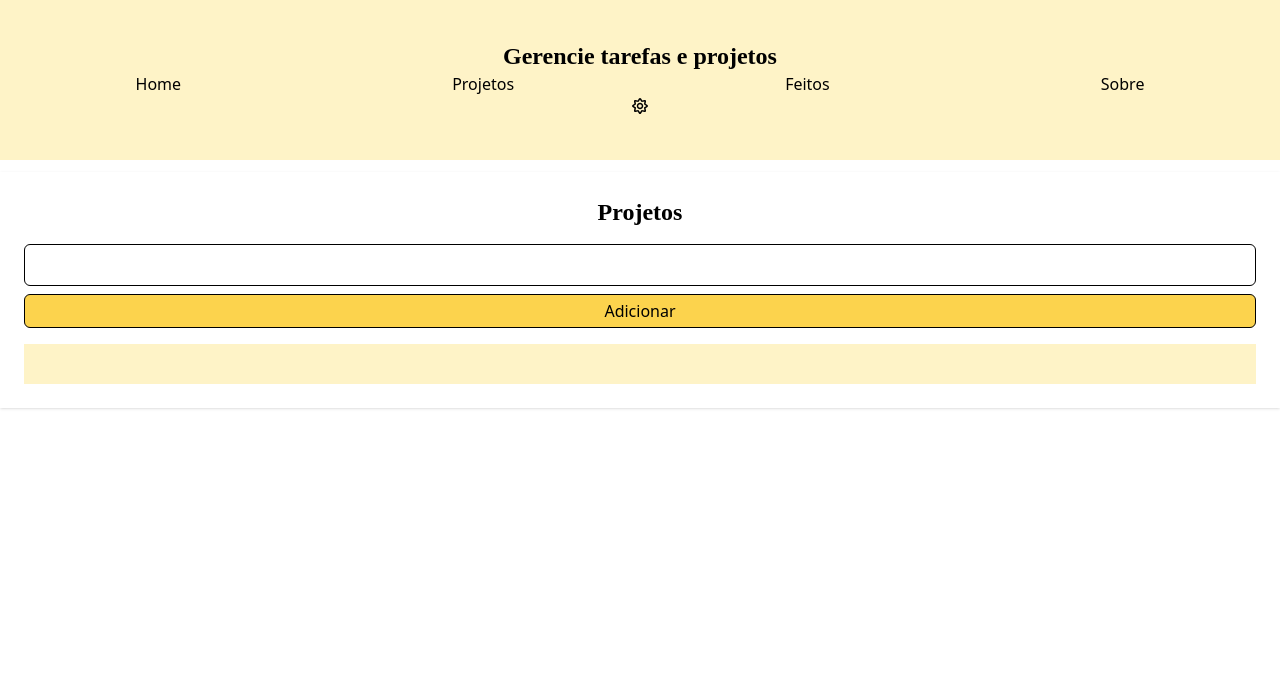
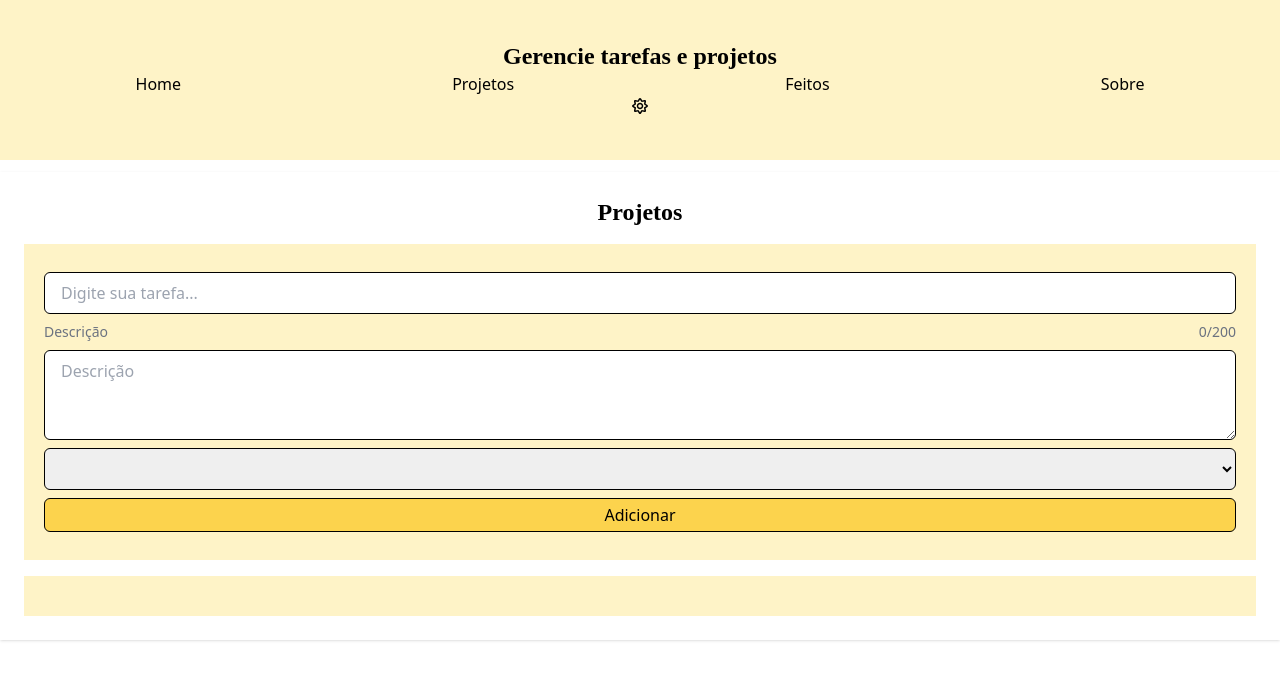
Before and after one commit to Bianca2703/Gerenciador-de-Tarefas-Web-Service, a React (Vite) app in the folder my-react-app/: page /projects in a window 1280 px wide. Shown: the top 680 px of the page. Built offline with nearby package versions, Linux system fonts and the light colour scheme.

Commit message:
Adiciona novos inputs aos Forms e separa responsabilidades do ProjectForm para GlobalProvider

```diff
--- a/my-react-app/package.json
+++ b/my-react-app/package.json
@@ -10,11 +10,14 @@
     "preview": "vite preview"
   },
   "dependencies": {
+    "@hookform/resolvers": "^5.2.2",
     "react": "^19.2.0",
     "react-dom": "^19.2.0",
+    "react-hook-form": "^7.71.2",
     "react-icons": "^5.5.0",
     "react-router-dom": "^7.13.1",
-    "uuid": "^10.0.0"
+    "uuid": "^10.0.0",
+    "zod": "^4.3.6"
   },
   "devDependencies": {
     "@eslint/js": "^9.39.1",
--- a/my-react-app/src/Contexts/GlobalProvider.jsx
+++ b/my-react-app/src/Contexts/GlobalProvider.jsx
@@ -26,21 +26,29 @@ function GlobalProvider({ children }) {
       return task;
     });
     setTasks(newTasks);
-    }
+  }
 
-    //mantém só as tarefas cujo id é diferente do id que eu quero deletar
-    /*const newTasks = tasks.filter((task) => task.id != taskId);
+  //mantém só as tarefas cujo id é diferente do id que eu quero deletar
+  /*const newTasks = tasks.filter((task) => task.id != taskId);
     setTasks(newTasks);*/
 
   //recupera os itens
   useEffect(() => {
     const saveTasks = localStorage.getItem("tasks");
+    const savedProject = localStorage.getItem("projects");
 
-    saveTasks ? setTasks(JSON.parse(saveTasks)) : [];
+    if (saveTasks) {
+      setTasks(JSON.parse(saveTasks));
+    }
+
+    if (savedProject) {
+      setProjects(JSON.parse(savedProject));
+    } //se savedProject existir, então execute setproject. Se não, não faça nada.
+
     setIsLoaded(true);
   }, []);
 
-  //salva os itens
+  //salva as tasks
   useEffect(() => {
     if (!isLoaded) {
       //se for false não continua
@@ -48,6 +56,14 @@ function GlobalProvider({ children }) {
     }
     localStorage.setItem("tasks", JSON.stringify(tasks));
   }, [tasks, isLoaded]);
+
+  //salva os itens todas vez que projects e isLoaded mudar
+  useEffect(() => {
+    if (!isLoaded) {
+      return;
+    }
+    localStorage.setItem("projects", JSON.stringify(projects));
+  }, [projects, isLoaded]);
 
   return (
     <GlobalContext.Provider
--- a/my-react-app/src/components/ProjectForm.jsx
+++ b/my-react-app/src/components/ProjectForm.jsx
@@ -1,43 +1,119 @@
 import { useContext, useState } from "react";
 import { GlobalContext } from "../Contexts/GlobalContext";
 import { v4 } from "uuid";
+import { useForm } from "react-hook-form";
+import { z } from "zod";
+import { zodResolver } from "@hookform/resolvers/zod";
 
 function ProjectForm() {
   const { projects, setProjects } = useContext(GlobalContext);
-  const [title, setTitle] = useState("");
-  const [description, setDescription] = useState("");
+  const [sucess, setSucess] = useState(false);
 
-  //Previne comportamento padrão do form de regarregar a página cada vez que o dado é enviado
-  function handleSubmit(event) {
-    event.preventDefault();
-    onAddClick(title, description);
-    setTitle("");
+  const schema = z.object({
+    titulo: z.string().min(3, "Mínimo 3 caracteres"),
+    descricao: z
+      .string()
+      .min(1, "Descrição insuficiente")
+      .max(200, "Máximo 200 caracteres"),
+    categoria: z.enum(
+      ["trabalho", "pessoal", "estudo"],
+      "Escolha uma das opções válidas",
+    ),
+  });
+
+  const {
+    register,
+    handleSubmit,
+    reset,
+    watch,
+    formState: { errors },
+  } = useForm({
+    resolver: zodResolver(schema),
+    mode: "onBlur",
+    reValidateMode: "onChange",
+  }); //valida quando o usuário sai do campo
+
+  const onSubmit = (data) => onAddClick(data);
+
+  //Adiciona novo Projeto e muda estado de projects
+  function onAddClick(data) {
+    const newProjectAdd = {
+      id: v4(),
+      title: data.titulo,
+      description: data.descricao,
+      category: data.categoria,
+      isCompleted: false,
+    };
+    setProjects([...projects, newProjectAdd]);
+    setSucess(true);
+    reset();
+
+    setTimeout(() => setSucess(false), 2000);
   }
 
-  //Adiciona novo Projeto e muda estado de projects
-  function onAddClick() {
-    const newProjectAdd = {
-      id: v4(),
-      title,
-      isCompleted: false,
-      description,
-    };
-    setProjects([...projects, newProjectAdd]);
-  }
+  const descricaoValue = watch("descricao", ""); //diz qual o valor atual do campo descricao
+  return (
+    <form
+      onSubmit={handleSubmit(onSubmit)}
+      className="bg-amber-100 dark:bg-amber-500 flex flex-col gap-2 py-7 p-5"
+    >
+      <input
+        {...register("titulo")}
+        type="text"
+        placeholder="Digite sua tarefa..."
+        className={`border rounded-md px-4 py-2
+          ${
+            errors.titulo
+              ? "border-red-500 focus:ring-2 focus:ring-red-400"
+              : "border-black dark:border-slate-400"
+          } `}
+      />
+      {errors.titulo && (
+        <p className="text-red-500 bg-red-500/20">{errors.titulo.message}</p>
+      )}
 
-  return (
-    <form onSubmit={handleSubmit} className="flex flex-col gap-2">
-      <input
-        className="border border-black dark:border-slate-400 rounded-md px-4 py-2 "
-        type="text"
-        value={title}
-        onChange={
-          (event) =>
-            setTitle(
-              event.target.value,
-            ) /**"valor do input que o usuário acabou de editar" */
-        }
+      <div className="flex justify-between text-sm text-gray-500">
+        <span>Descrição</span>
+        <span>{descricaoValue.length}/200</span>
+      </div>
+      <textarea
+        {...register("descricao")}
+        rows="3"
+        cols="40"
+        placeholder="Descrição"
+        className={`border rounded-md px-4 py-2
+          ${
+            errors.descricao
+              ? "border-red-500 focus:ring-2 focus:ring-red-400"
+              : "border-black dark:border-slate-400"
+          } `}
       />
+      {errors.descricao && (
+        <p className="text-red-500 bg-red-500/20">{errors.descricao.message}</p>
+      )}
+      <select
+        {...register("categoria")}
+        className={`border rounded-md px-4 py-2
+          ${
+            errors.categoria
+              ? "border-red-500 focus:ring-2 focus:ring-red-400"
+              : "border-black dark:border-slate-400"
+          } `}
+      >
+        <option value=""></option>
+        <option value="trabalho">Trabalho</option>
+        <option value="pessoal">Pessoal</option>
+        <option value="estudo">Estudo</option>
+      </select>
+      {errors.categoria && (
+        <p className="text-red-500 bg-red-500/20">{errors.categoria.message}</p>
+      )}
+
+      {sucess && (
+        <p className="text-green-600 bg-green-100 border border-green-300 rounded p-2 text-sm">
+          Projeto criado com sucesso
+        </p>
+      )}
       <button className="border border-black dark:border-slate-400 bg-amber-300 dark:bg-amber-700 rounded-md py-1">
         Adicionar
       </button>
--- a/my-react-app/src/components/ProjectList.jsx
+++ b/my-react-app/src/components/ProjectList.jsx
@@ -3,23 +3,7 @@ import ProjectItem from "./ProjectItem";
 import { GlobalContext } from "../Contexts/GlobalContext";
 
 function ProjectList() {
-  const { projects, setProjects } = useContext(GlobalContext);
-  const [isLoaded, setIsLoaded] = useState(false);
-
-  //Recupera os itens salvos
-  useEffect(() => {
-    const savedProject = localStorage.getItem("projects");
-    savedProject ? setProjects(JSON.parse(savedProject)) : []; //se savedProject existir, então execute setproject. Se não, não faça nada.
-    setIsLoaded(true);
-  }, []);
-
-  //salva os itens todas vez que projects e isLoaded mudar
-  useEffect(() => {
-    if (!isLoaded) {
-      return;
-    }
-    localStorage.setItem("projects", JSON.stringify(projects));
-  }, [projects, isLoaded]);
+  const { projects } = useContext(GlobalContext);
 
   return (
     <ul>
--- a/my-react-app/src/components/TaskForm.jsx
+++ b/my-react-app/src/components/TaskForm.jsx
@@ -2,30 +2,62 @@ import { useEffect, useState } from "react";
 import { v4 } from "uuid";
 import { useContext } from "react";
 import { GlobalContext } from "../Contexts/GlobalContext";
+import { useForm } from "react-hook-form";
+import { z } from "zod";
+import { zodResolver } from "@hookform/resolvers/zod";
 
 function TaskForm({ projectId }) {
   const { tasks, setTasks } = useContext(GlobalContext);
-  const [title, setTitle] = useState("");
+  const [sucess, setSucess] = useState(false);
+
+  const schema = z.object({
+    titulo: z.string().min(3, "Mínimo 3 caracteres"),
+    descricao: z
+      .string()
+      .min(1, "Descrição insuficiente")
+      .max(200, "Máximo 200 caracteres"),
+    categoria: z.enum(
+      ["trabalho", "pessoal", "estudo"],
+      "Escolha uma das opções válidas",
+    ),
+  });
+
+  const {
+    register,
+    handleSubmit,
+    reset,
+    watch,
+    formState: { errors },
+  } = useForm({
+    resolver: zodResolver(schema),
+    mode: "onBlur",
+    reValidateMode: "onChange",
+  }); //valida quando o usuário sai do campo
+
+  const onSubmit = (data) => onSubmitTask(data);
 
   //Cria nova tarefa e muda o estado
-  function onSubmitTask(title) {
+  function onSubmitTask(data) {
     //chamada dentro do hanldesubmit
     const newTaskAdd = {
       id: v4(),
-      title,
+      title: data.titulo,
+      descricao: data.descricao,
+      categoria: data.categoria,
       isCompleted: false,
       isDeleted: false,
       ...(projectId && { projectId }), //Só adiciona projectId se existir
     };
     setTasks((prevTasks) => [...prevTasks, newTaskAdd]);
+    setSucess(true);
+    reset();
+
+    setTimeout(() => {
+      setSucess(false);
+    }, 2000);
   }
 
-  //Impede comportamento padrão do form de recarregar a página
-  function handleSubmit(event) {
-    event.preventDefault();
-    onSubmitTask(title);
-    setTitle("");
-  }
+  const descricaoValue = watch("descricao", "");
 
   //Quantidade de tarefas pendentes
   const pendingTasks = tasks.filter(
@@ -39,32 +71,67 @@ function TaskForm({ projectId }) {
 
   return (
     <form
-      onSubmit={handleSubmit}
+      onSubmit={handleSubmit(onSubmit)}
       className="bg-amber-100 dark:bg-amber-500 flex flex-col gap-2 py-7 p-5"
     >
       <input
+        {...register("titulo")}
         type="text"
         placeholder="Digite sua tarefa..."
-        className="border border-black dark:border-slate-400 rounded-md px-4 py-2 "
-        value={title}
-        onChange={
-          (event) =>
-            setTitle(
-              event.target.value,
-            ) /**"valor do input que o usuário acabou de editar" */
-        }
+        className={`border rounded-md px-4 py-2
+          ${
+            errors.titulo
+              ? "border-red-500 focus:ring-2 focus:ring-red-400"
+              : "border-black dark:border-slate-400"
+          } `}
+      />
+      {errors.titulo && (
+        <p className="text-red-500 bg-red-500/20">{errors.titulo.message}</p>
+      )}
 
+      <div className="flex justify-between text-sm text-gray-500">
+        <span>Descrição</span>
+        <span>{descricaoValue.length}/200</span>
+      </div>
+      <textarea
+        {...register("descricao")}
+        rows="3"
+        cols="40"
+        placeholder="Descrição"
+        className={`border rounded-md px-4 py-2
+          ${
+            errors.descricao
+              ? "border-red-500 focus:ring-2 focus:ring-red-400"
+              : "border-black dark:border-slate-400"
+          } `}
       />
+      {errors.descricao && (
+        <p className="text-red-500 bg-red-500/20">{errors.descricao.message}</p>
+      )}
 
-      <input type="text"
-      placeholder="Descrição"
-      className="border border-black dark:border-slate-400 rounded-md px-4 py-2 "
-      />
+      <select
+        {...register("categoria")}
+        className={`border rounded-md px-4 py-2
+          ${
+            errors.categoria
+              ? "border-red-500 focus:ring-2 focus:ring-red-400"
+              : "border-black dark:border-slate-400"
+          } `}
+      >
+        <option value=""></option>
+        <option value="trabalho">Trabalho</option>
+        <option value="pessoal">Pessoal</option>
+        <option value="estudo">Estudo</option>
+      </select>
+      {errors.categoria && (
+        <p className="text-red-500 bg-red-500/20">{errors.categoria.message}</p>
+      )}
 
-      <input type="text"
-      placeholder="Categoria"
-      className="border border-black dark:border-slate-400 rounded-md px-4 py-2 "
-       />
+      {sucess && (
+        <p className="text-green-600 bg-green-100 border border-green-300 rounded p-2 text-sm">
+          Projeto criado com sucesso
+        </p>
+      )}
 
       <button
         type="submit"
```
Also changed, not shown: my-react-app/src/pages/ProjectsDetails.jsx (+22 -4 lines), 1 other file (tests, documents, lock files or other folders).
